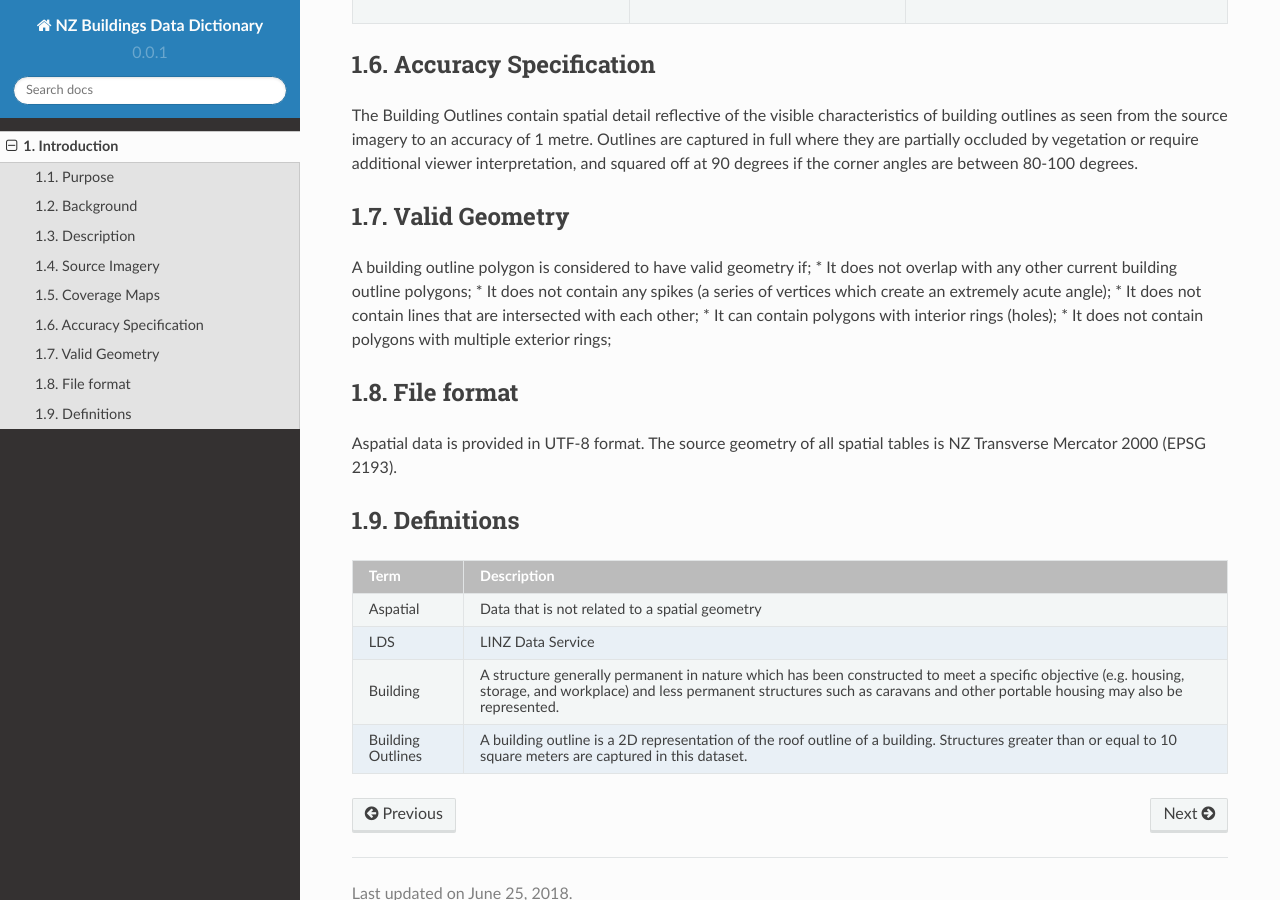
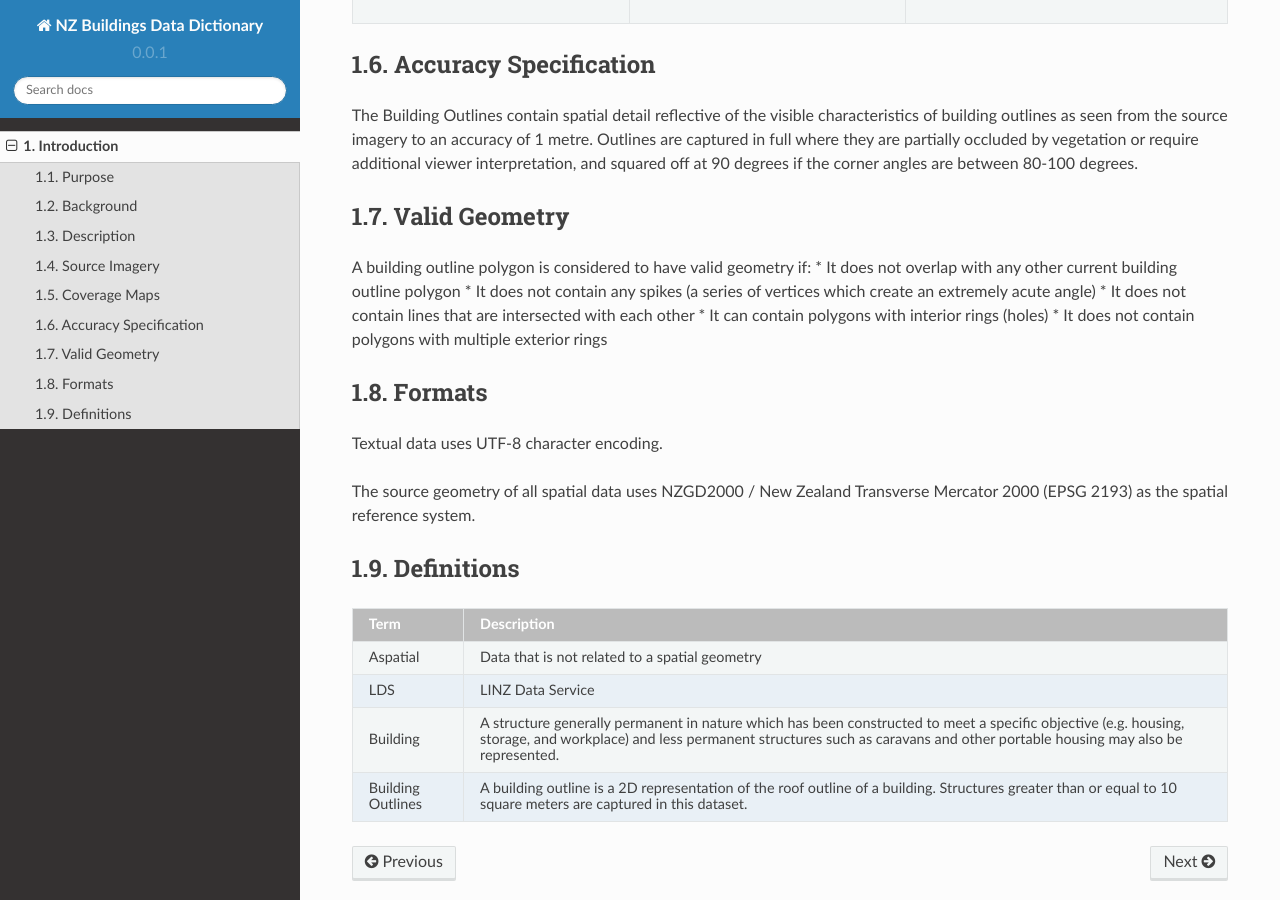
Before and after one commit to linz/nz-buildings, a Sphinx documentation site: the page built from docs/source/introduction.rst, in a window 1280 px wide and 900 px high, scrolled down 2911 px. Built offline with Sphinx 7.4.7 and the Read the Docs theme 2.0.0, drawn with Linux system fonts in a browser that asks for light colours; pages that are not in the unit, such as notebooks, are missing from menus.

Commit message:
Minor adjustment to content / formatting

```diff
--- a/docs/source/introduction.rst
+++ b/docs/source/introduction.rst
@@ -78,18 +78,20 @@ The Building Outlines contain spatial detail reflective of the visible character
 Valid Geometry
 ---------------------------
 
-A building outline polygon is considered to have valid geometry if;
-* It does not overlap with any other current building outline polygons;
-* It does not contain any spikes (a series of vertices which create an extremely acute angle);
-* It does not contain lines that are intersected with each other;
-* It can contain polygons with interior rings (holes);
-* It does not contain polygons with multiple exterior rings;
+A building outline polygon is considered to have valid geometry if:
+* It does not overlap with any other current building outline polygon
+* It does not contain any spikes (a series of vertices which create an extremely acute angle)
+* It does not contain lines that are intersected with each other
+* It can contain polygons with interior rings (holes)
+* It does not contain polygons with multiple exterior rings
 
 
-File format
+Formats
 ---------------------------
 
-Aspatial data is provided in UTF-8 format. The source geometry of all spatial tables is NZ Transverse Mercator 2000 (EPSG 2193).
+Textual data uses UTF-8 character encoding.
+
+The source geometry of all spatial data uses NZGD2000 / New Zealand Transverse Mercator 2000 (EPSG 2193) as the spatial reference system.
 
 
 
```
